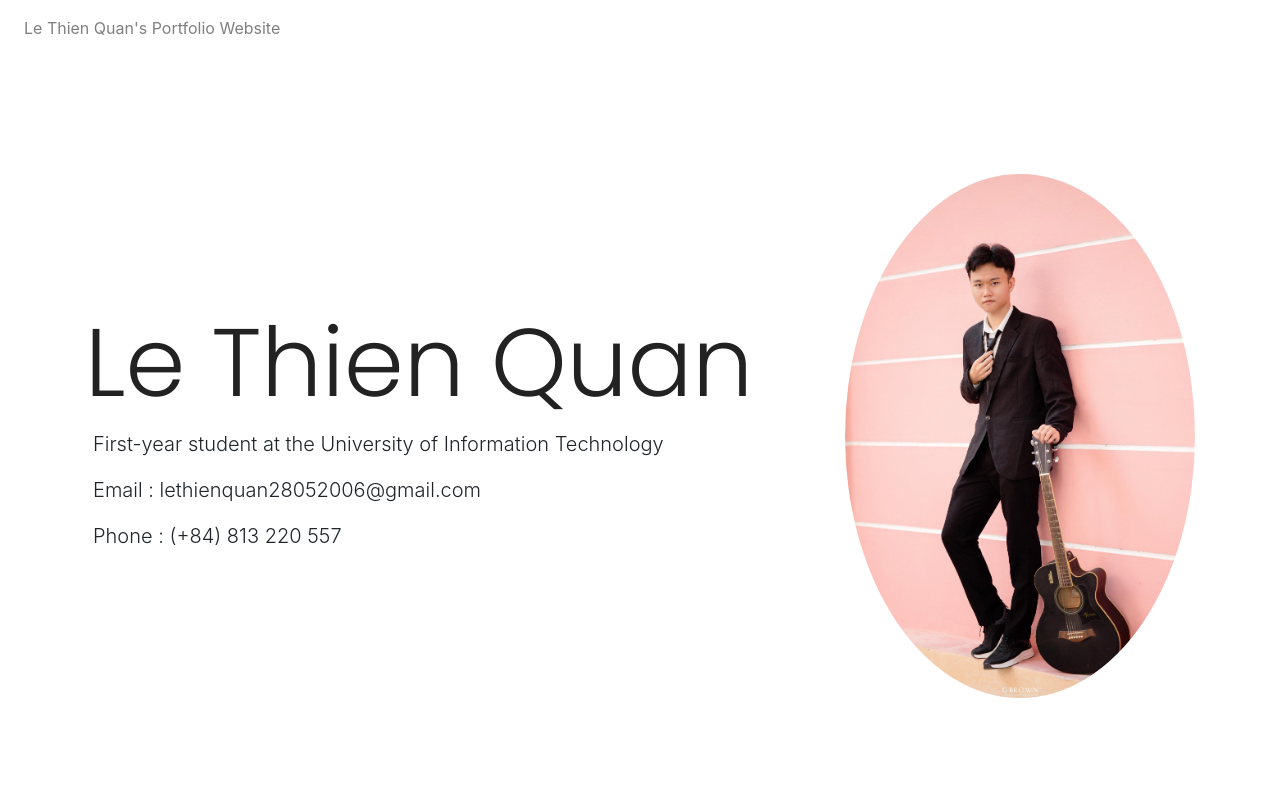
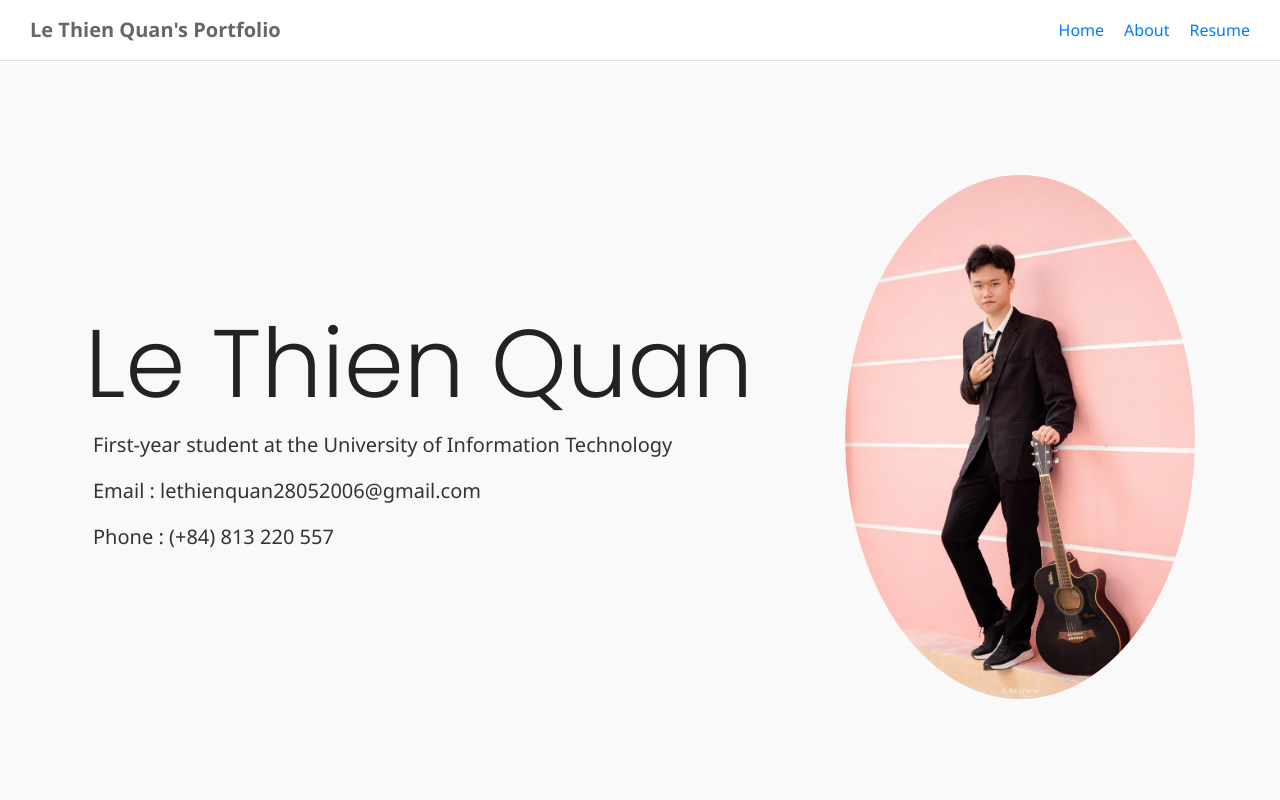
Before and after one commit to lethienquan28052006/lethienquan28052006.github.io, a plain HTML site: page index.html in a window 1280 px wide. Shown: the top 800 px of the page. Drawn offline with nearby package versions, Linux system fonts and the light colour scheme; some icons are missing.

Commit message:
update resume.pdf

```diff
--- a/index.html
+++ b/index.html
@@ -12,16 +12,70 @@
         integrity="sha384-9aIt2nRpC12Uk9gS9baDl411NQApFmC26EwAOH8WgZl5MYYxFfc+NcPb1dKGj7Sk" crossorigin="anonymous">
 
     <link rel="stylesheet" href="https://cdnjs.cloudflare.com/ajax/libs/simple-icons/6.0.0/simple-icons.min.css">
+
+    <!-- CSS navigate -->
+    <style>
+        body {
+            margin: 0;
+            font-family: 'Segoe UI', Tahoma, Geneva, Verdana, sans-serif;
+            background-color: #f9f9f9;
+            color: #333;
+        }
+
+        header {
+            background-color: #fff;
+            border-bottom: 1px solid #ddd;
+            padding: 15px 30px;
+            display: flex;
+            align-items: center;
+            justify-content: space-between;
+        }
+
+        .logo {
+            font-size: 20px;
+            font-weight: bold;
+            color: #666;
+        }
+
+        nav ul {
+            list-style: none;
+            margin: 0;
+            padding: 0;
+            display: flex;
+            gap: 20px;
+        }
+
+        nav ul li a {
+            text-decoration: none;
+            color: #007bff;
+            font-weight: 500;
+            transition: color 0.3s;
+        }
+
+        nav ul li a:hover {
+            color: #0056b3;
+        }
+
+        main {
+            padding: 40px;
+            text-align: center;
+        }
+    </style>
+
+
 </head>
 
 <body>
-    <nav class="navbar navbar-expand-sm navbar-light mb-1">
-        <ul class="navbar-nav">
-            <li class="nav-item">
-                <a class="nav-link" href="#">Le Thien Quan's Portfolio Website</a>
-            </li>
-        </ul>
-    </nav>
+     <header>
+        <div class="logo">Le Thien Quan's Portfolio</div>
+        <nav>
+            <ul>
+                <li><a href="index.html">Home</a></li>
+                <li><a href="about.html">About</a></li>
+                <li><a href="pdffile/resume.pdf" target="_blank">Resume</a></li>
+            </ul>
+        </nav>
+    </header>
 
     <div class="container">
         <section class="landing">
```
Also changed, not shown: 1 other file.
